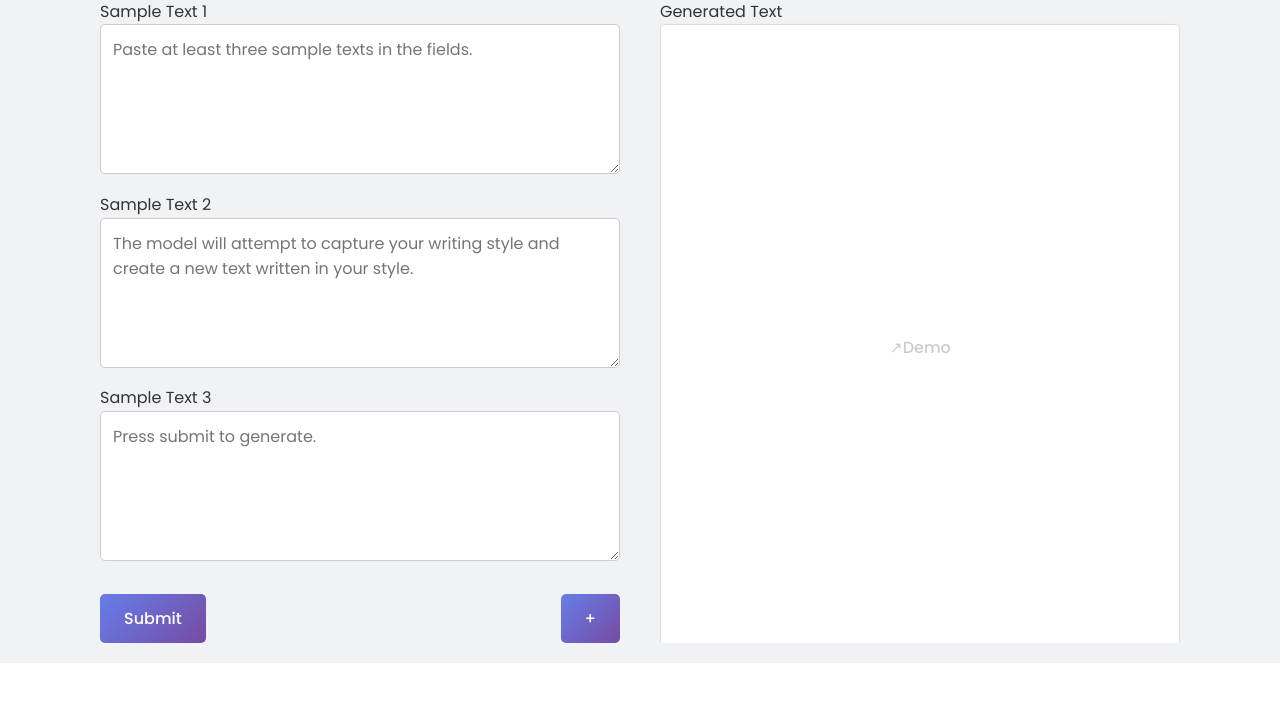
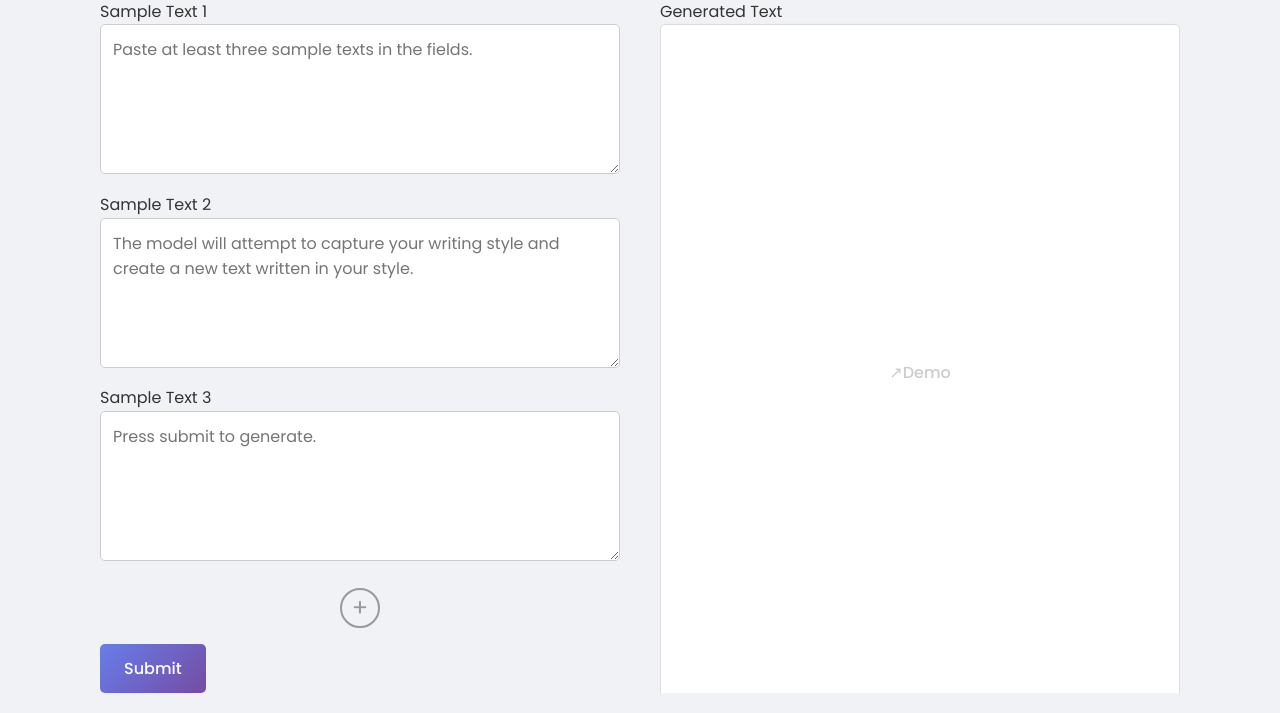
Before and after one commit to blakemartz/writing_assistant_webapp, a Flask app: page / in a window 1280 px wide. Shown: the part 192-905 px from the top of the page. Before the commit the page ends 855 px from the top, so only its background shows below. Run offline with Flask 2, Linux system fonts and the light colour scheme.

Commit message:
Change appearance of button to add sample fields

```diff
--- a/static/styles.css
+++ b/static/styles.css
@@ -84,6 +84,34 @@ button:hover {
   margin-top: 1rem;
 }
 
+.add-sample-container {
+  display: flex;
+  justify-content: center;
+  margin-top: 10px;
+  margin-bottom: 10px;
+}
+
+.add-sample {
+  background-color: transparent;
+  color: #999;
+  font-size: 1.5rem;
+  width: 40px;
+  height: 40px;
+  display: flex;
+  align-items: center;
+  justify-content: center;
+  border: 2px solid #999;
+  border-radius: 50%;
+  cursor: pointer;
+  transition: color 0.3s, border-color 0.3s;
+  background-image: none;
+}
+
+.add-sample:hover {
+  color: #666;
+  border-color: #666;
+}
+
 .output-section {
   flex: 1;
   min-width: 300px;
--- a/templates/index.html
+++ b/templates/index.html
@@ -21,9 +21,11 @@
                         </div>
                         {% endfor %}
                     </div>
+                    <div class="add-sample-container">
+                        <div type="button" id="add-sample" class="add-sample">+</div>
+                    </div>
                     <div class="button-container">
                         <button type="submit" id="submit-btn" class="btn btn-primary">Submit</button>
-                        <button type="button" id="add-sample" class="btn btn-secondary">+</button>
                     </div>
                 </form>
             </div>
```
